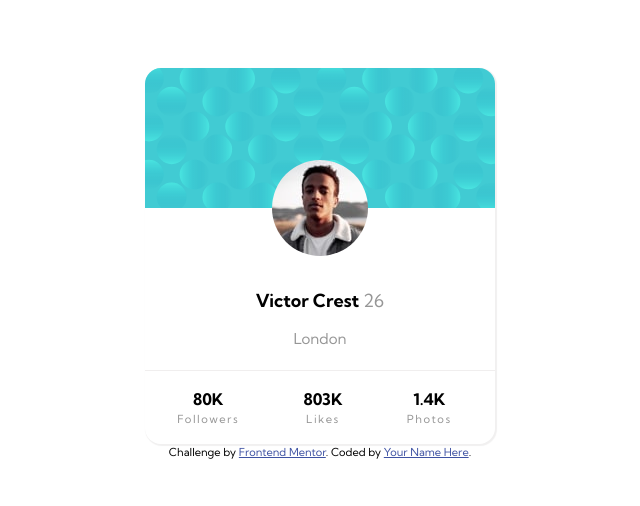
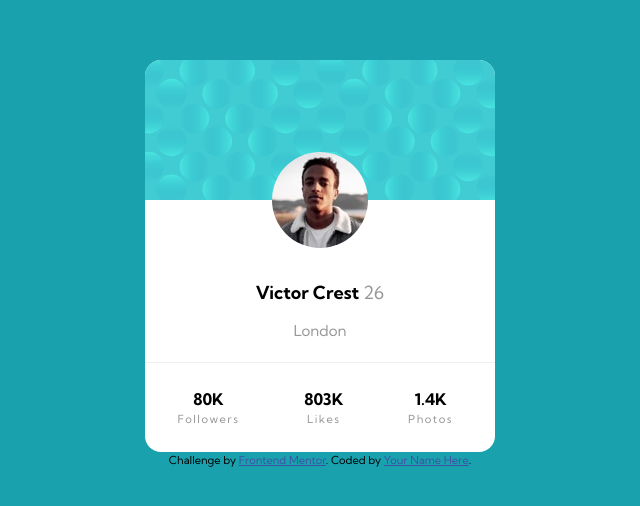
Before and after one commit to PaulaR-05/Profile-card-component, a plain HTML site: page index.html in a window 1280 px wide. Shown: the part 136-642 px from the top of the page, without its empty margins (320-960 px from the left). Drawn offline with nearby package versions, Linux system fonts and the light colour scheme.

Commit message:
Update style.css

```diff
--- a/css/style.css
+++ b/css/style.css
@@ -29,8 +29,14 @@ body {
 }
 
 body {
+  background: var(--Dark-cyan);
   line-height: 1.5;
-  -webkit-font-smoothing: antialiased;
+  min-height: 100vh;
+  display: flex;
+  flex-direction: column;
+  justify-content: center;
+  align-items: center;
+  font-family: "Kumbh Sans", sans-serif;
 }
 
 img,
@@ -59,20 +65,11 @@ h6 {
   overflow-wrap: break-word;
 }
 
-body {
-  min-height: 100vh;
-  display: flex;
-  flex-direction: column;
-  justify-content: center;
-  align-items: center;
-  font-family: "Kumbh Sans", sans-serif;
-}
-
 main {
   border: none;
-  box-shadow: 1px 1px 1px 1px rgb(241, 240, 240);
   border-radius: 1em;
   text-align: center;
+  background-color: white;
 }
 
 svg {
@@ -105,7 +102,7 @@ main p {
 
 ul {
   border-top: 1px solid rgb(240, 238, 238);
-  padding: 1em 0.7em 1em 0em;
+  padding: 1.5em 0.6em 1.5em 0em;
   display: flex;
   flex-direction: row;
   justify-content: space-around;
```
